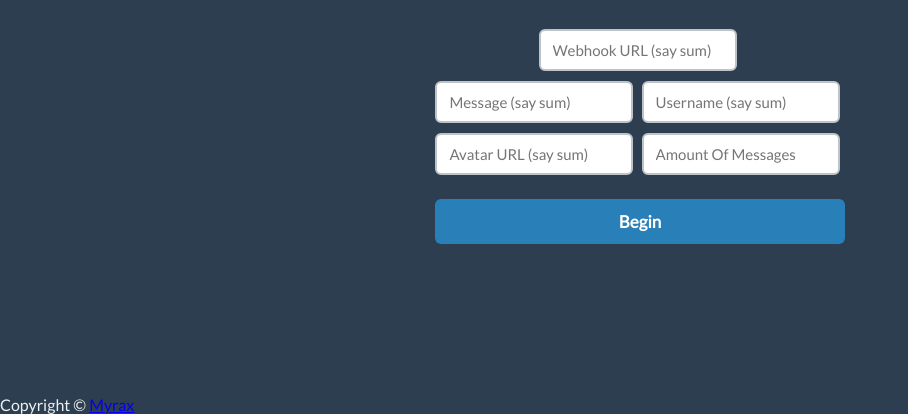
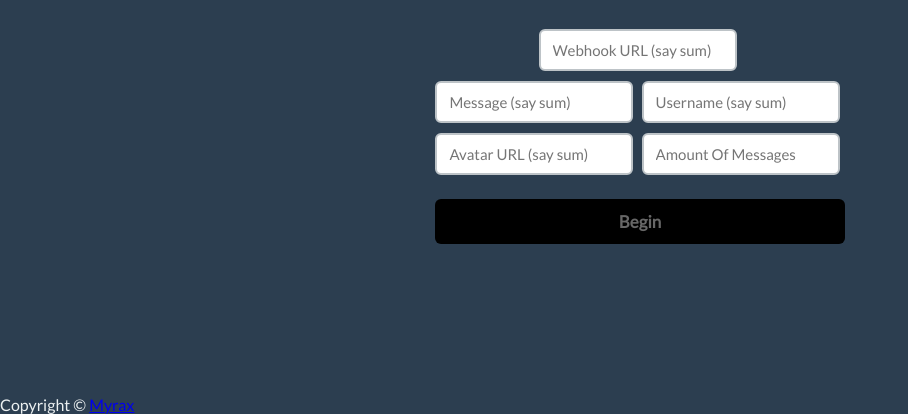
Before and after one commit to Tashaun272/webhook.edsdsd, a plain HTML site: page index.html in a window 1280 px wide. Shown: the part 405-819 px from the top of the page, without its empty margins (0-908 px from the left). Drawn offline with nearby package versions, Linux system fonts and the light colour scheme.

Commit message:
Update style.css

```diff
--- a/css/style.css
+++ b/css/style.css
@@ -68,8 +68,8 @@ input[type="text"] {
     font-size: 17px;
     line-height: 1.471;
     border-radius: 6px;
-    color: #ffffff;
-    background-color: #2980b9;
+    color: #838383c9;
+    background-color: #000000;
     border: none;
     display: block;
     margin: 0 auto;
@@ -81,7 +81,7 @@ input[type="text"] {
 }
 
 .btn:hover {
-    background-color: #3498db;
+    background-color: #ffffff;
     border-color: #3498db;
     outline: none;
 }
```
